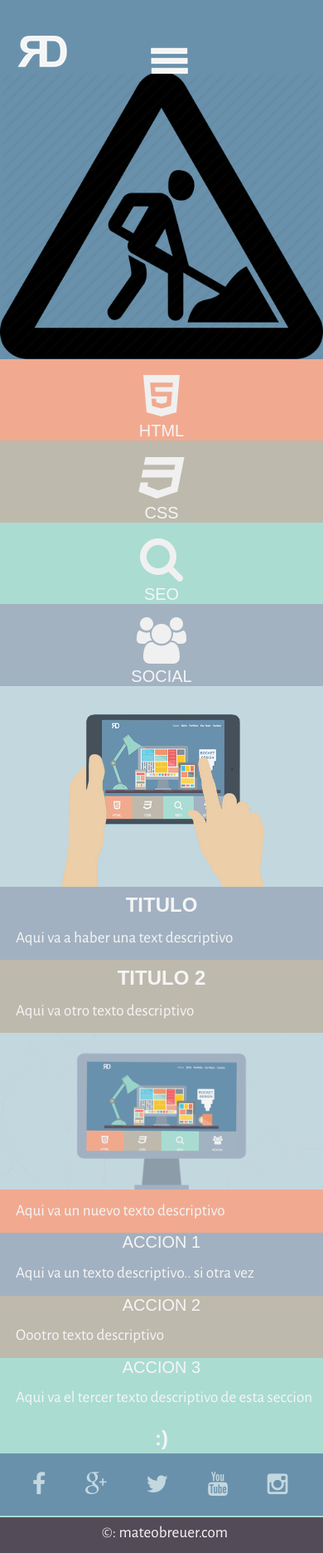
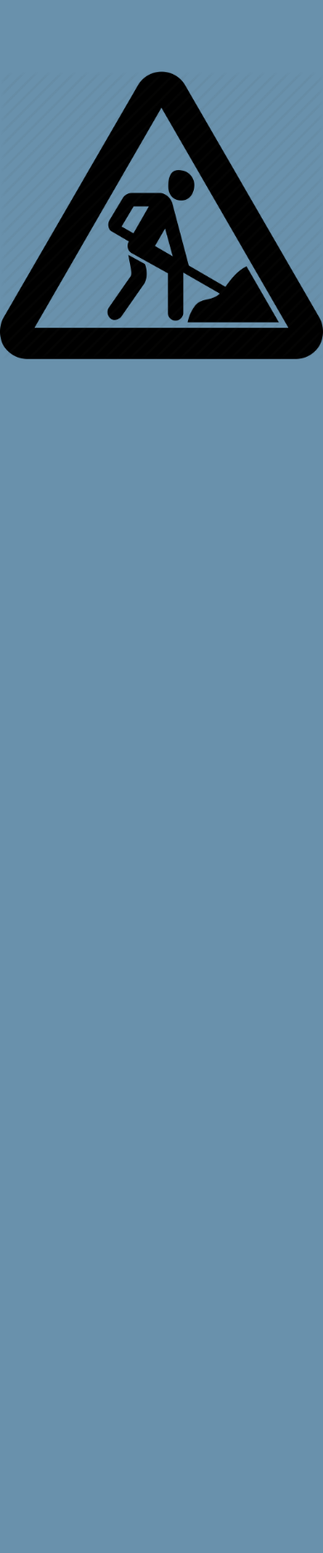
Before and after one commit to mateobreuer/mateobreuer.github.io, a plain HTML site: page index.html in a window 390 px wide. Shown: the whole page at 83% size. After the commit the page ends 844 px from the top, so only its background shows below. Drawn offline with nearby package versions, Linux system fonts and the light colour scheme.

Commit message:
cambios temporales -en construccion-

```diff
--- a/index.html
+++ b/index.html
@@ -8,23 +8,6 @@
 	<link rel="shortcut icon" type="image/png" href="img/MB_Logo.png"/>
 </head>
 <body>
-	<header>
-		<div id="header-inner">
-			<a href="index.html" id="logo"></a>
-			<nav>
-				<a href="#" id="menu-icon"></a>
-				<ul>
-					<li><a href="index.html" class="current">Home</a></li>
-					<li><a href="#">Skills</a></li>
-					<li><a href="#">Portafolio</a></li>
-					<li><a href="#">Our Team</a></li>
-					<li><a href="#">Contact</a></li>
-				</ul>
-			</nav>
-		</div>
-	</header>
-
-<!-- End Header -->
 
 <section class="banner">
 	<div class="banner-inner">
@@ -34,103 +17,5 @@
 
 <!-- End Banner -->
 
-<section class="one-fourth" id="html">
-	<td><i class="fa fa-html5"></i></td>
-	<h3>HTML</h3>
-</section>
-<section class="one-fourth" id="css">
-	<td><i class="fa fa-css3"></i></td>
-	<h3>CSS</h3>
-</section>
-<section class="one-fourth" id="seo">
-	<td><i class="fa fa-search"></i></td>
-	<h3>SEO</h3>
-</section>
-<section class="one-fourth" id="social">
-	<td><i class="fa fa-users"></i></td>
-	<h3>SOCIAL</h3>
-</section>
-
-<!-- End Four Column Section -->
-
-<section class="inner-wrapper">
-	<article id="tablet">
-		<img src="img/hand_ipad.png">
-	</article>
-	<aside id="tablet2">
-		<h2>TITULO</h2>
-		<p>Aqui va a haber una text descriptivo</p>
-	</aside>
-</section>
-<section class="inner-wrapper-2">
-	<article id="mobile">
-		<h2>TITULO 2</h2>
-		<p>Aqui va otro texto descriptivo</p>
-	</article>
-	<aside class="hand-mobile">
-		<img src="img/hand_mobile.png">
-	</aside>
-</section>
-<section class="inner-wrapper">
-	<article>
-		<img src="img/desktop.png">
-	</article>
-	<aside id="desktop">
-		<p>Aqui va un nuevo texto descriptivo</p>
-	</aside>
-</section>
-
-<!-- End Main Two Column Sections -->
-
-<section class="inner-wrapper-3">
-	<section class="one-third" id="Accion1">
-		<h3>ACCION 1</h3>
-		<p>Aqui va un texto descriptivo.. si otra vez</p>
-	</section>
-	<section class="one-third" id="Accion2">
-		<h3>ACCION 2</h3>
-		<p>Oootro texto descriptivo</p>
-	</section>
-	<section class="one-third" id="Accion3">
-		<h3>ACCION 3</h3>
-		<p>Aqui va el tercer texto descriptivo de esta seccion</p>
-	</section>
-</section>
-
-<!-- End Three Column Section -->
-
-	<section id="smiley">
-		<h2>:)</h2>
-	</section>
-
-<!-- End Smiley Face -->
-
-<footer>
-	<ul class="social">
-		<li><a href="www.facebook.com" target="_blank"><i class="fa fa-facebook"></i></a></li>
-		<li><a href="www.google.com" target="_blank"><i class="fa fa-google-plus"></i></a></li>
-		<li><a href="www.twitter.com" target="_blank"><i class="fa fa-twitter"></i></a></li>
-		<li><a href="www.youtube.com" target="_blank"><i class="fa fa-youtube"></i></a></li>
-		<li><a href="www.instagram.com" target="_blank"><i class="fa fa-instagram"></i></a></li>
-	</ul>
-</footer>
-
-<!-- End Footer Section -->
-
-<footer class="second">
-	<p>&copy: mateobreuer.com</p>
-</footer>
-
-<!-- End Second Footer -->
-
-
-
-
-<!--
-
-  <p style="text-align: center;"><a href="https://www.mateobreuer.com" target="_blank">Diego de shet no veas mi codigo</a></p>
--->
-
-
 </body>
 </html>
--- a/style.css
+++ b/style.css
@@ -8,7 +8,8 @@
 }
 
 body {
-	background: #F5F5F5;
+	background: #6991AC;
+	/*--- #F5F5F5; ---*/
 	columns: #67727A;
 	font-family: 'Alegreya', sans-serif;
 	margin: 0;
@@ -109,12 +110,14 @@ nav ul li a:hover{
 /*--- End Navigation ---*/
 
 .banner {
+	padding-top: 100px;
 	width: 100%;
 	background-color: #6991AC;
 }
 .banner-inner {
-	max-width: 1100px;
-	margin: 0 auto;
+	max-width: absolute;
+	text-align: center;
+	margin: auto;
 }
 .one-fourth {
 	width: 25%;
@@ -122,7 +125,8 @@ nav ul li a:hover{
 	text-align: center;
 }
 #html {
-	background-color: #F1AA90;
+	background-color: #6991AC;
+	/*--- #F1AA90 ---*/
 }
 
 #css {
```
